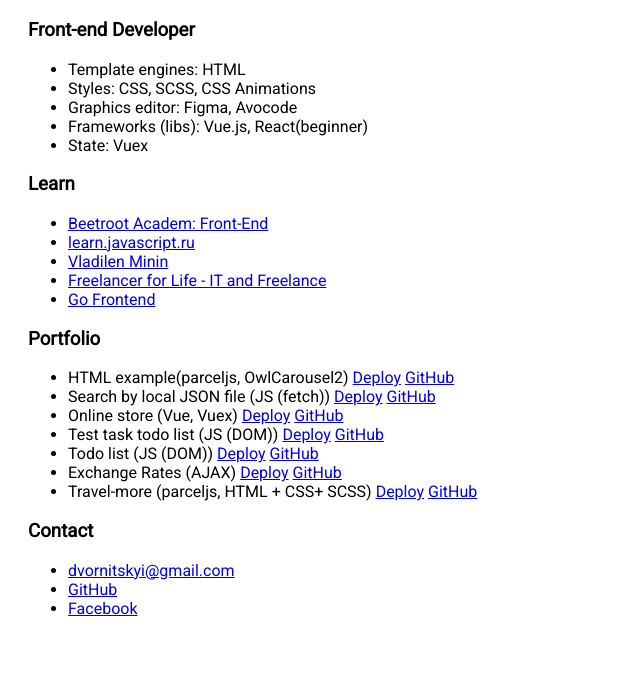
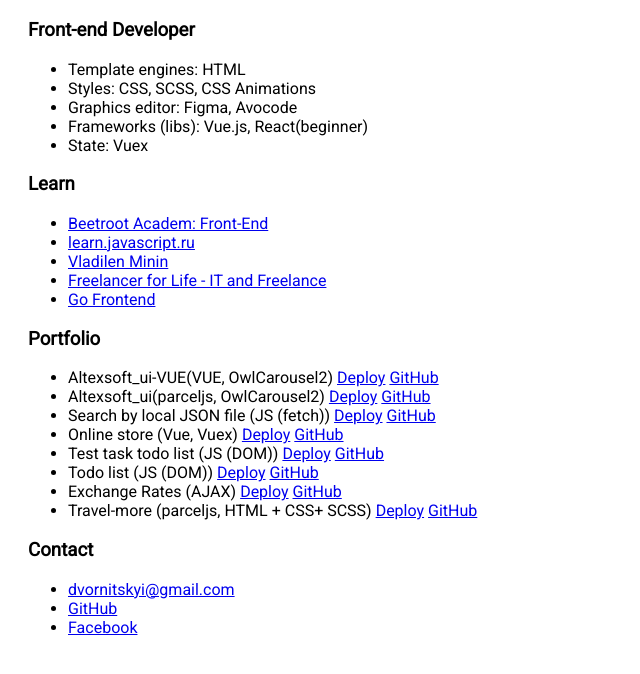
Before and after one commit to Dvornitskyi/dvornitskyi.github.io, a plain HTML site: page index.html in a window 1280 px wide. Shown: the part 100-774 px from the top of the page, without its empty margins (0-640 px from the left). Drawn offline with Linux system fonts and the light colour scheme.

Commit message:
Altexsoft ui vue

```diff
--- a/index.html
+++ b/index.html
@@ -37,7 +37,11 @@
 
               <h3>Portfolio</h3>
             <ul>
-                <li>HTML example(parceljs, OwlCarousel2)
+                <li>Altexsoft_ui-VUE(VUE, OwlCarousel2)
+                    <a target="_blank" href="https://festive-benz-e4d8ac.netlify.app/">Deploy</a>
+                    <a target="_blank" href="https://github.com/Dvornitskyi/altexsoft_ui-VUE-">GitHub</a>
+                </li>
+                <li>Altexsoft_ui(parceljs, OwlCarousel2)
                     <a target="_blank" href="https://quizzical-hoover-4585a5.netlify.app/">Deploy</a>
                     <a target="_blank" href="https://github.com/Dvornitskyi/altexsoft_ui">GitHub</a>
                 </li>
```
